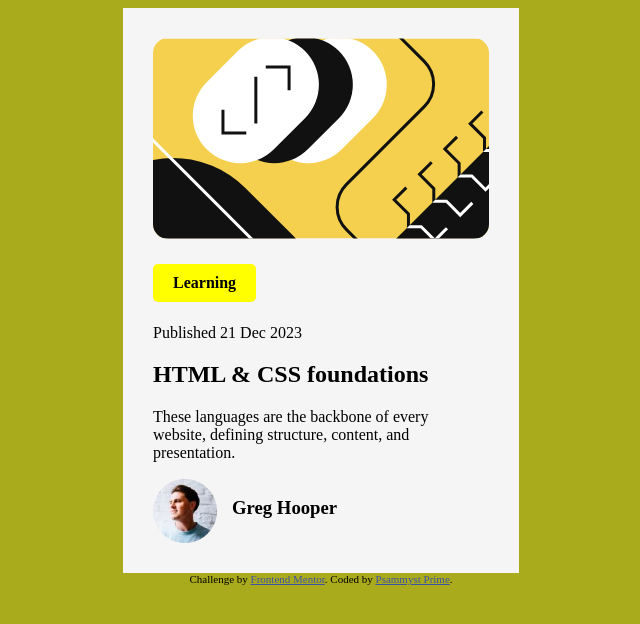
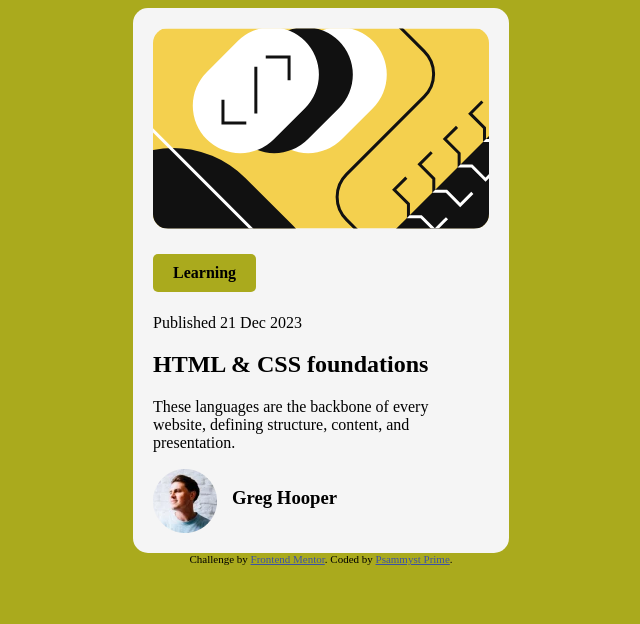
Before and after one commit to PsammystPrime/FrontEnd-Mentor-Projects, a plain HTML site: page HTML + CSS/Blog-Preview_Card/index.html in a window 1280 px wide. Shown: the whole page, without its empty margins (319-959 px from the left). Drawn offline with Linux system fonts and the light colour scheme.

Commit message:
Update index.html

```diff
--- a/HTML + CSS/Blog-Preview_Card/index.html
+++ b/HTML + CSS/Blog-Preview_Card/index.html
@@ -10,6 +10,8 @@
 
   <!-- Feel free to remove these styles or customise in your own stylesheet 👍 -->
   <style>
+    @import url(./assets/fonts/Figtree-Italic-VariableFont_wght.ttf);
+    @import url(./assets/fonts/Figtree-VariableFont_wght.ttf);
     .attribution { font-size: 11px; text-align: center; }
     .attribution a { color: hsl(228, 45%, 44%); }
     body{
@@ -19,22 +21,25 @@
       align-items: center;
     }
     .container{
-      padding: 30px;
+      padding: 20px;
       background-color: whitesmoke;
       width: min-content;
       height: min-content;
       box-shadow: black;
+      border-radius: 15px;
     }
     .displayImg{
       border-radius: 15px;
-
     }
     h4{
-      background-color: yellow;
+      background-color: rgb(170, 170, 29);
       padding: 10px 20px;
       border-radius: 5px;
       width: min-content;
       color: black;
+    }
+    h4:hover{
+      background-color: burlywood;
     }
     h3{
       color: black;
```
